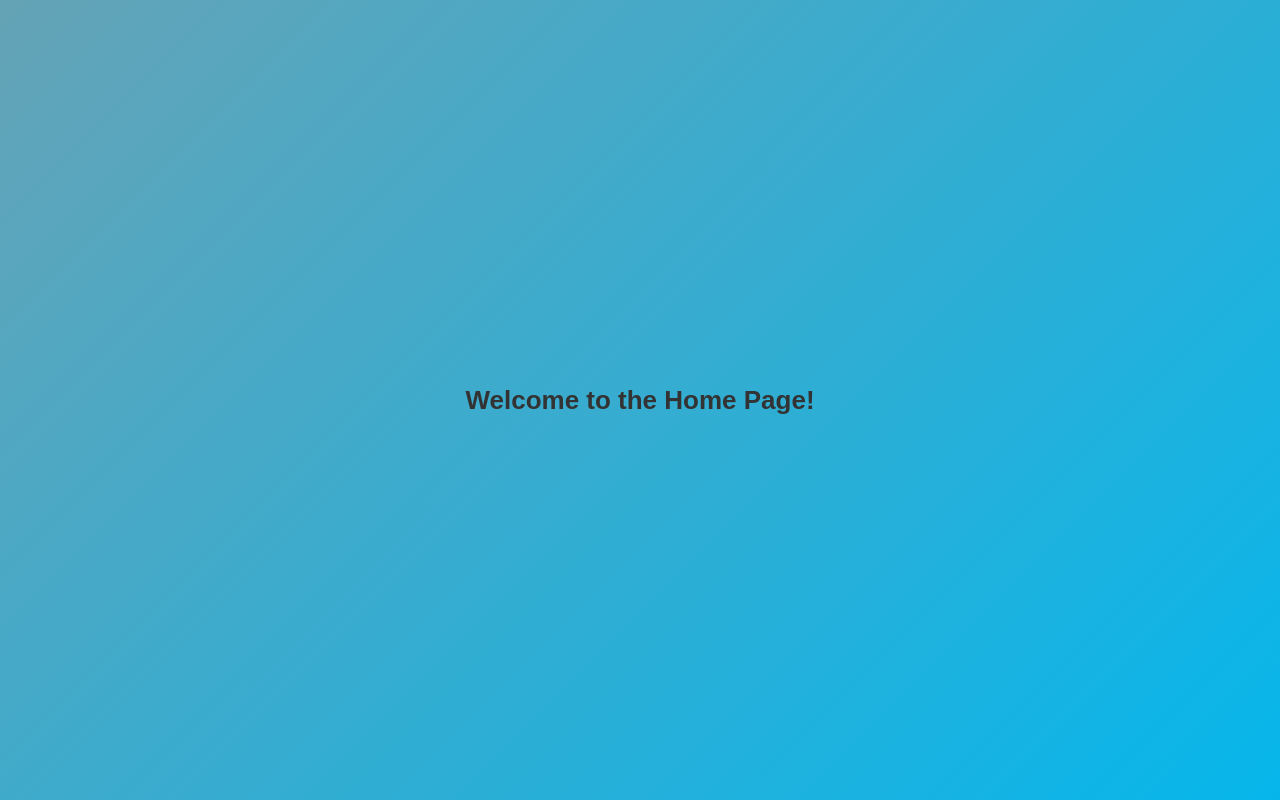
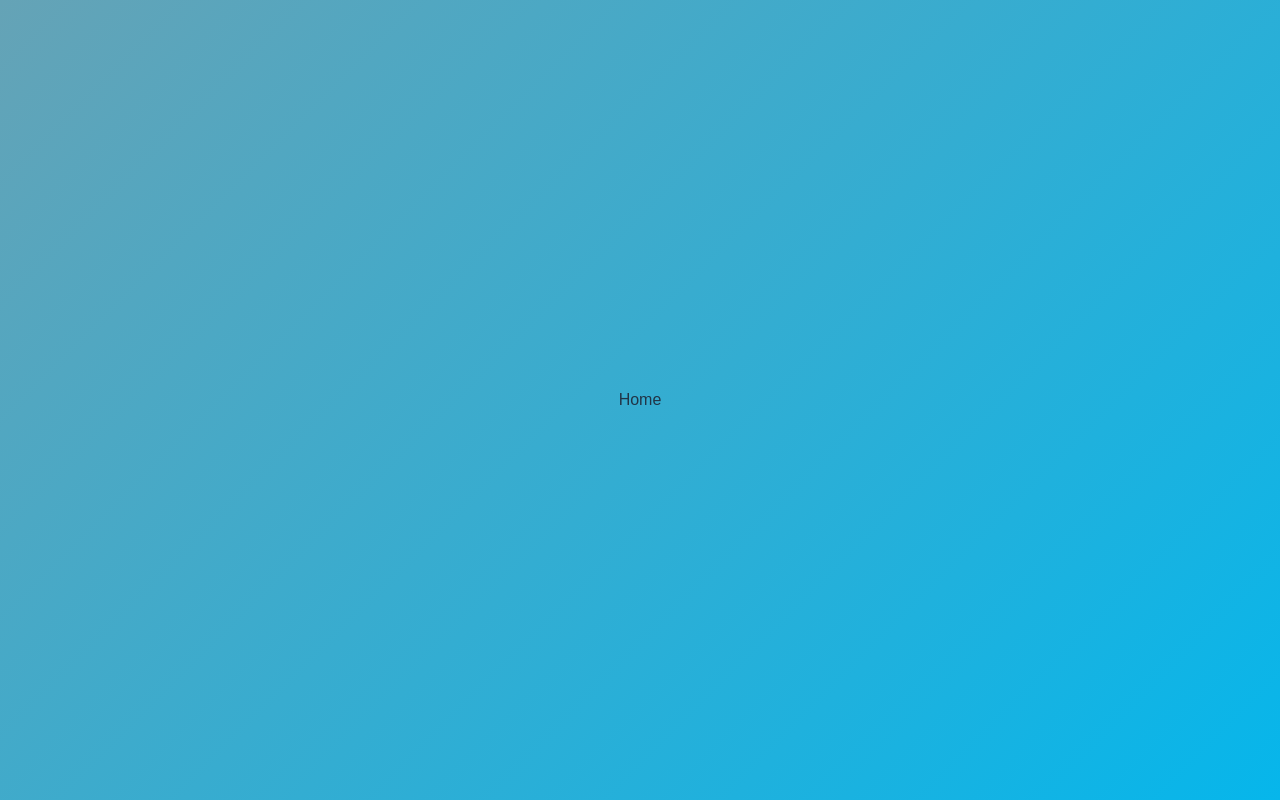
Before and after one commit to praveenc1504/project_1, a React (Vite) app in the folder Cricketgear/: page /home in a window 1280 px wide. Built offline with nearby package versions, Linux system fonts and the light colour scheme.

Commit message:
adding com

```diff
--- a/Cricketgear/src/App.jsx
+++ b/Cricketgear/src/App.jsx
@@ -3,6 +3,7 @@
 import LoginPage from './LoginPage';
 import RegisterPage from './RegisterPage';
 import './App.css';
+import Home from './component/Home';
 
 const App = () => {
   return (
@@ -12,7 +13,7 @@
           <Route path="/" element={<LoginPage />} />
           <Route path="/login" element={<LoginPage />} />
           <Route path="/register" element={<RegisterPage />} />
-          <Route path="/home" element={<h2>Welcome to the Home Page!</h2>} />
+          <Route path="/home" element={<Home/>} />
         </Routes>
       </div>
     </Router>
--- /dev/null
+++ b/Cricketgear/src/component/Home.jsx
@@ -0,0 +1,9 @@
+import React from 'react'
+
+const Home = () => {
+  return (
+    <div>Home</div>
+  )
+}
+
+export default Home
```
Also changed, not shown: Cricketgear/src/component/Header.jsx (added), Cricketgear/src/component/menu.jsx (added), Cricketgear/src/component/productLIist.jsx (added).
